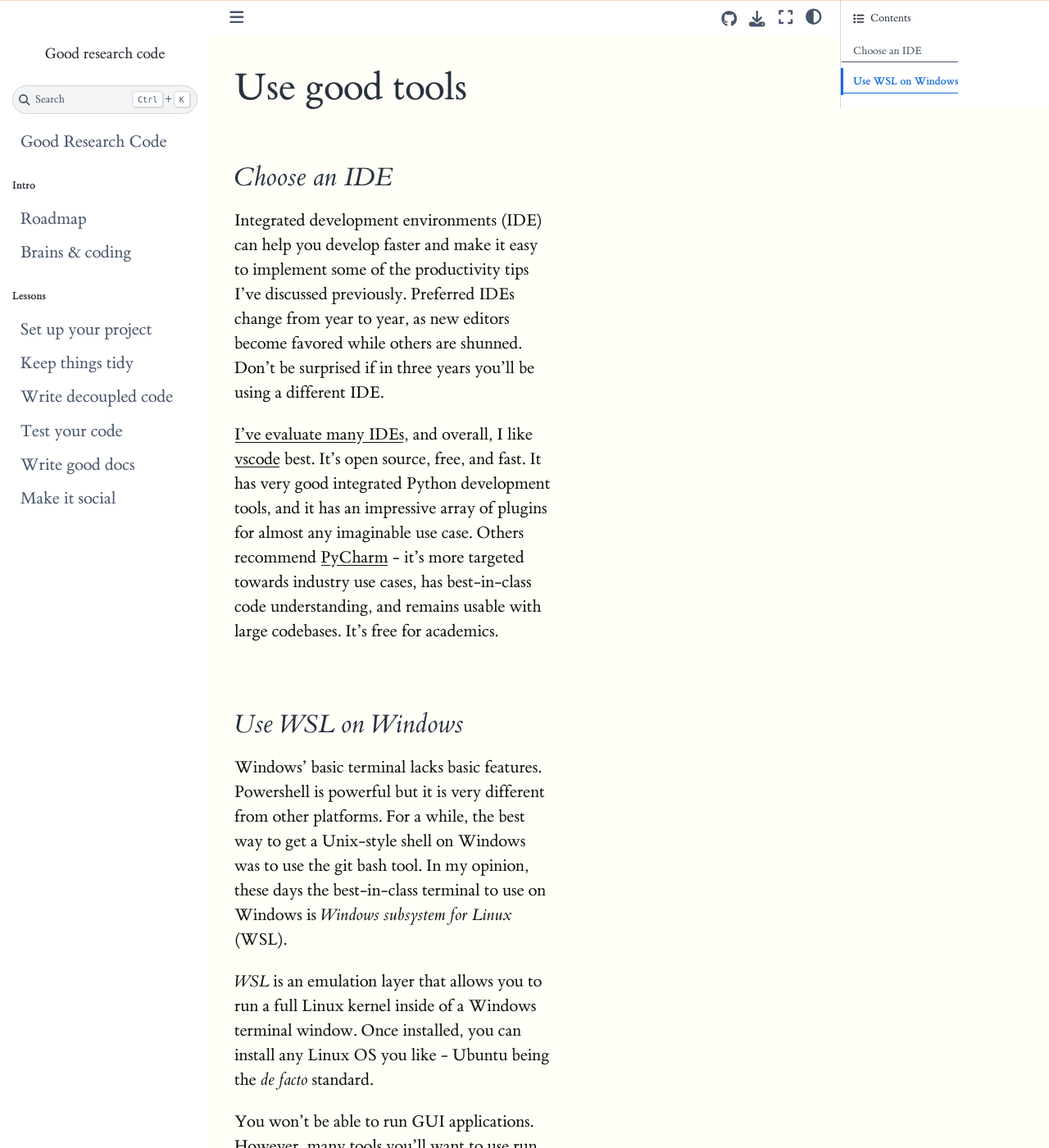
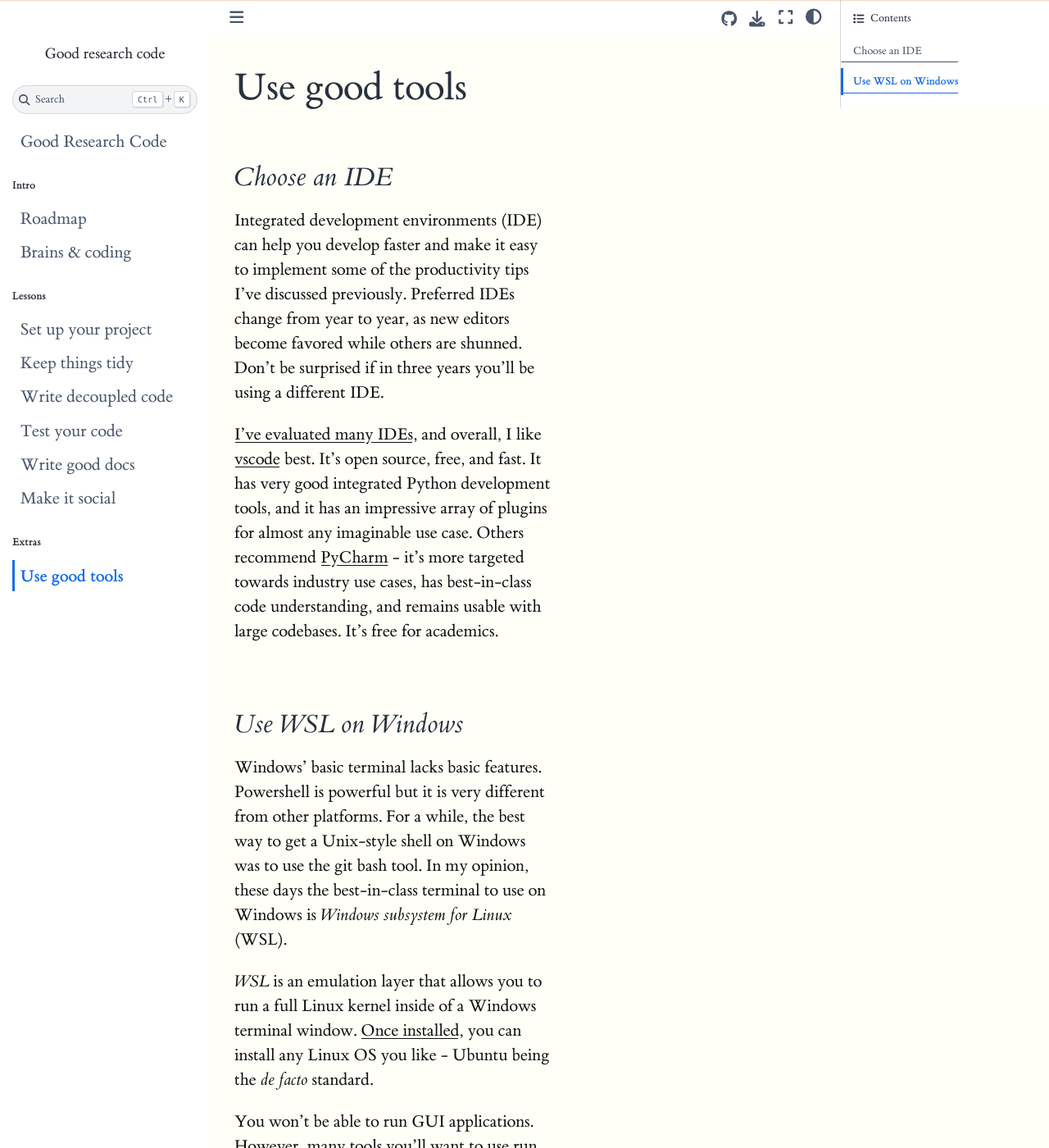
Before and after one commit to patrickmineault/codebook, a Jupyter Book: the page built from tools.myst.md, in a window 1280 px wide and 1400 px high. Shown: the whole window at 82% size. Built offline with Jupyter Book 1.0.4 settings and Sphinx 7.4.7 and the Sphinx Book theme 1.1.4, drawn with Linux system fonts in a browser that asks for light colours; pages that are not in the unit, such as notebooks, are missing from menus.

Commit message:
Clean up and consolidate tools

```diff
--- a/ide.myst.md
+++ b/tools.myst.md
@@ -1,15 +1,17 @@
 # Use good tools
 
+(vscode)=
 ## Choose an IDE
 
 Integrated development environments (IDE) can help you develop faster and make it easy to implement some of the productivity tips I've discussed previously. Preferred IDEs change from year to year, as new editors become favored while others are shunned. Don't be surprised if in three years you'll be using a different IDE.
 
-[I've evaluate many IDEs](https://xcorr.net/2013/04/17/evaluating-ides-for-scientific-python/), and overall, I like [vscode](https://code.visualstudio.com/) best. It's open source, free, and fast. It has very good integrated Python development tools, and it has an impressive array of plugins for almost any imaginable use case. Others recommend [PyCharm](https://www.jetbrains.com/pycharm/) - it's more targeted towards industry use cases, has best-in-class code understanding, and remains usable with large codebases. It's free for academics.
+[I've evaluated many IDEs](https://xcorr.net/2013/04/17/evaluating-ides-for-scientific-python/), and overall, I like [vscode](https://code.visualstudio.com/) best. It's open source, free, and fast. It has very good integrated Python development tools, and it has an impressive array of plugins for almost any imaginable use case. Others recommend [PyCharm](https://www.jetbrains.com/pycharm/) - it's more targeted towards industry use cases, has best-in-class code understanding, and remains usable with large codebases. It's free for academics.
 
+(wsl)=
 ## Use WSL on Windows
 
 Windows' basic terminal lacks basic features. Powershell is powerful but it is very different from other platforms. For a while, the best way to get a Unix-style shell on Windows was to use the git bash tool. In my opinion, these days the best-in-class terminal to use on Windows is *Windows subsystem for Linux* (WSL).
 
-*WSL* is an emulation layer that allows you to run a full Linux kernel inside of a Windows terminal window. Once installed, you can install any Linux OS you like - Ubuntu being the *de facto* standard.
+*WSL* is an emulation layer that allows you to run a full Linux kernel inside of a Windows terminal window. [Once installed](https://docs.microsoft.com/en-us/windows/wsl/install-win10), you can install any Linux OS you like - Ubuntu being the *de facto* standard.
 
 You won't be able to run GUI applications. However, many tools you'll want to use run webservers, for example jupyter - you'll be able to access these through your your normal Windows-based web browser, such as Chrome, Firefox or Edge. Your Linux installation will run in a virtual filesystem, which you can access through Windows explorer by typing `explorer` inside a WSL terminal. `code .` will fire up a version of vscode in your current directory.
```
Also changed, not shown: wsl.myst.md (deleted, +0 -8 lines).
